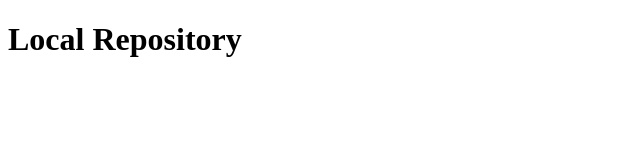
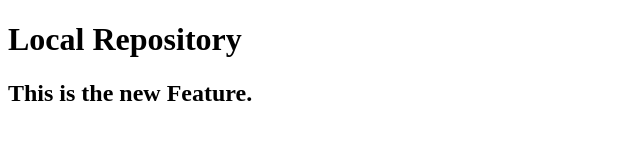
Before and after one commit to shruti3032/LocalRepo, a plain HTML site: page index.html in a window 1280 px wide. Shown: the whole page, without its empty margins (0-640 px from the left). Drawn offline with Linux system fonts and the light colour scheme.

Commit message:
add new feature

```diff
--- a/index.html
+++ b/index.html
@@ -7,5 +7,6 @@
 </head>
 <body>
     <h1>Local Repository</h1>
+    <h2>This is the new Feature.</h2>
 </body>
 </html>
```
